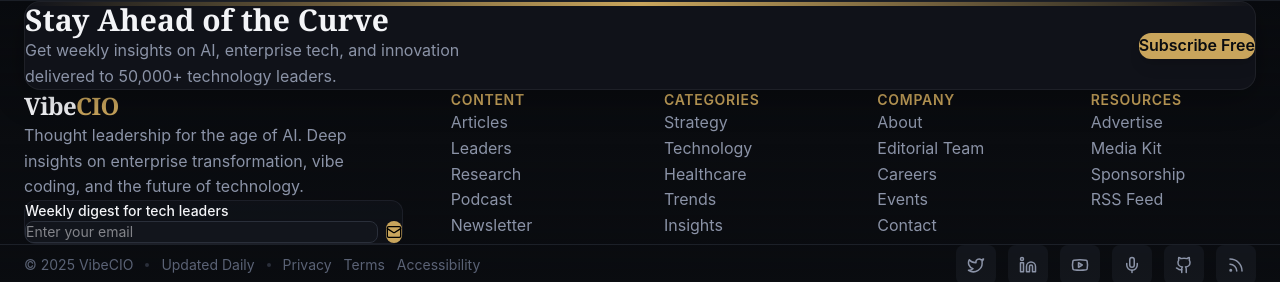
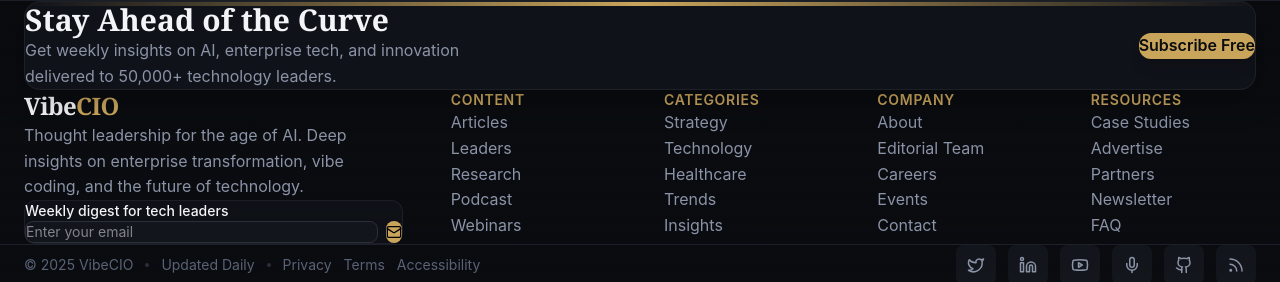
Before and after one commit to SamSnead85/vibecio, a React (Vite) app: page / in a window 1280 px wide. Shown: the part 7652-7934 px from the top of the page. Built offline with nearby package versions, Linux system fonts and the light colour scheme.

Commit message:
Phase 161-180: Navigation enhancements
Updated:
- Header: Added Webinars and Case Studies to dropdown menu
- Footer: Reorganized links with Case Studies, Partners, FAQ in resources section

Platform now has 20+ dedicated pages with full navigation

```diff
--- a/src/components/Footer.tsx
+++ b/src/components/Footer.tsx
@@ -7,7 +7,7 @@
         { label: 'Leaders', href: '/leaders' },
         { label: 'Research', href: '/research' },
         { label: 'Podcast', href: '/podcast' },
-        { label: 'Newsletter', href: '/subscribe' },
+        { label: 'Webinars', href: '/webinars' },
     ],
     categories: [
         { label: 'Strategy', href: '/articles?category=strategy' },
@@ -24,10 +24,11 @@
         { label: 'Contact', href: '/contact' },
     ],
     resources: [
+        { label: 'Case Studies', href: '/case-studies' },
         { label: 'Advertise', href: '/advertise' },
-        { label: 'Media Kit', href: '/advertise#packages' },
-        { label: 'Sponsorship', href: '/advertise' },
-        { label: 'RSS Feed', href: '/rss' },
+        { label: 'Partners', href: '/partners' },
+        { label: 'Newsletter', href: '/subscribe' },
+        { label: 'FAQ', href: '/faq' },
     ],
 };
 
--- a/src/components/Header.tsx
+++ b/src/components/Header.tsx
@@ -12,9 +12,10 @@
 // Dropdown menu items
 const moreLinks = [
     { label: 'Podcast', href: '/podcast', icon: Mic, desc: 'Weekly conversations with CIOs' },
+    { label: 'Webinars', href: '/webinars', icon: Calendar, desc: 'Live expert sessions' },
     { label: 'Research', href: '/research', icon: BarChart3, desc: 'Reports & benchmarks' },
-    { label: 'Events', href: '/events', icon: Calendar, desc: 'Conferences & webinars' },
-    { label: 'Careers', href: '/careers', icon: Briefcase, desc: 'Join our team' },
+    { label: 'Case Studies', href: '/case-studies', icon: Briefcase, desc: 'Success stories' },
+    { label: 'Events', href: '/events', icon: Calendar, desc: 'Conferences & meetups' },
     { label: 'Partners', href: '/partners', icon: Handshake, desc: 'Strategic partnerships' },
     { label: 'FAQ', href: '/faq', icon: HelpCircle, desc: 'Common questions' },
 ];
```
